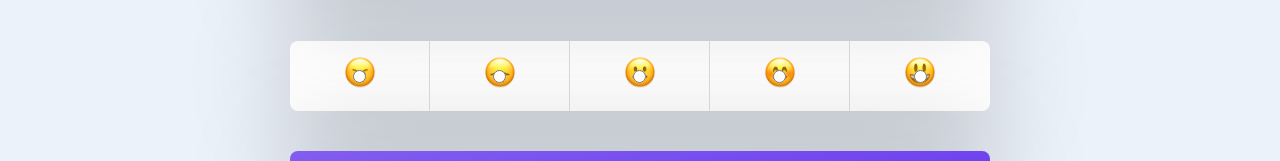
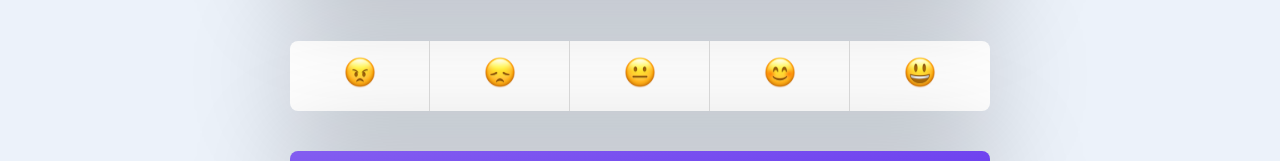
Before and after one commit to brandonaldred/mood-tracker, a Next.js app: page / in a window 1280 px wide. Shown: the part 298-459 px from the top of the page. Built offline with nearby package versions, Linux system fonts and the light colour scheme.

Commit message:
updating css

```diff
--- a/app/globals.css
+++ b/app/globals.css
@@ -212,7 +212,7 @@ button:hover {
 .mood-select > div > input {
     display: inline-block;
     position: absolute;
-    z-index: 5;
+    z-index: -1;
 }
 
 .mood-select > div > label:hover {
```
